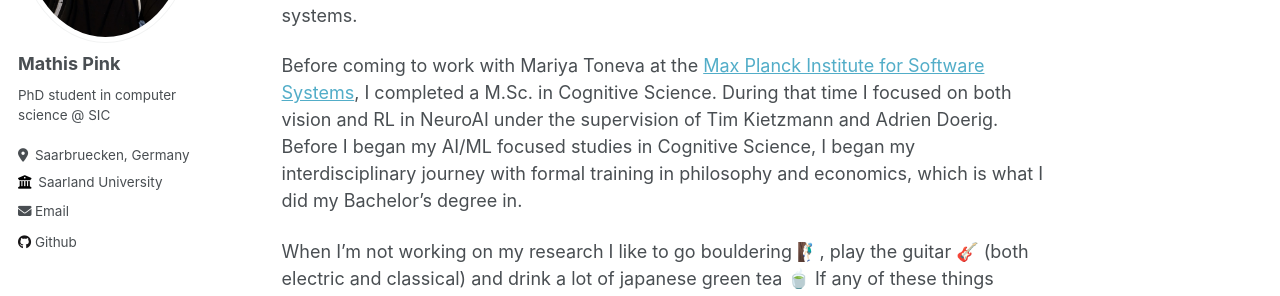
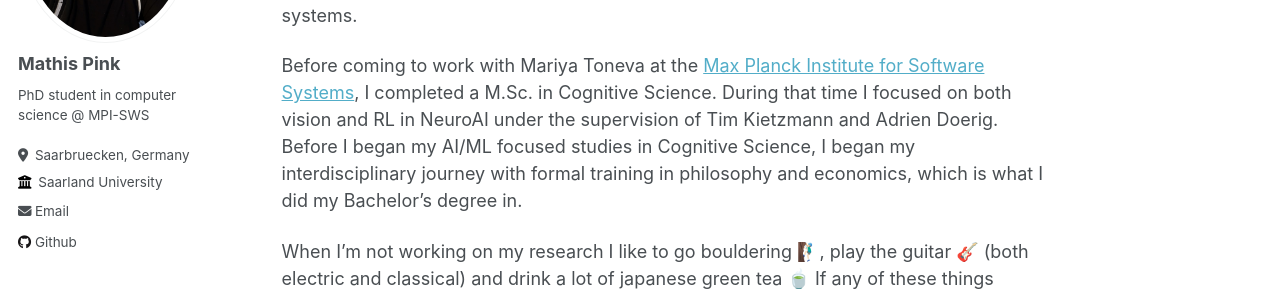
Before and after one commit to mathispink/mathispink.github.io, a Jekyll site: the page built from _pages/about.md, in a window 1280 px wide. Shown: the part 280-576 px from the top of the page. Built offline with Jekyll 4.4.1, drawn with Linux system fonts in a browser that asks for light colours.

Commit message:
Update _config.yml

```diff
--- a/_config.yml
+++ b/_config.yml
@@ -11,7 +11,7 @@ locale                   : "en-US"
 title                    : "Mathis Pink"
 title_separator          : "-"
 name                     : &name "Mathis Pink"
-description              : &description "PhD student in computer science @ SIC"
+description              : &description "PhD student in computer science @ MPI-SWS"
 url                      : https://mathispink.github.io # the base hostname & protocol for your site e.g. "https://mmistakes.github.io"
 baseurl                  : "" # the subpath of your site, e.g. "/blog"
 repository               : "mathispink/mathispink.github.io"
@@ -24,7 +24,7 @@ author:
   avatar           : "profile.jpg"
   name             : "Mathis Pink"
   pronouns         : # example: "she/her"
-  bio              : "PhD student in computer science @ SIC"
+  bio              : "PhD student in computer science @ MPI-SWS"
   location         : "Saarbruecken, Germany"
   employer         : "Saarland University"
   uri              : # URL
```
